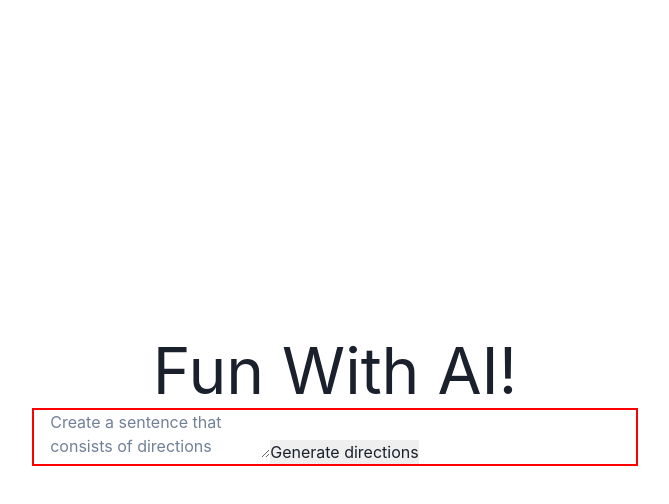
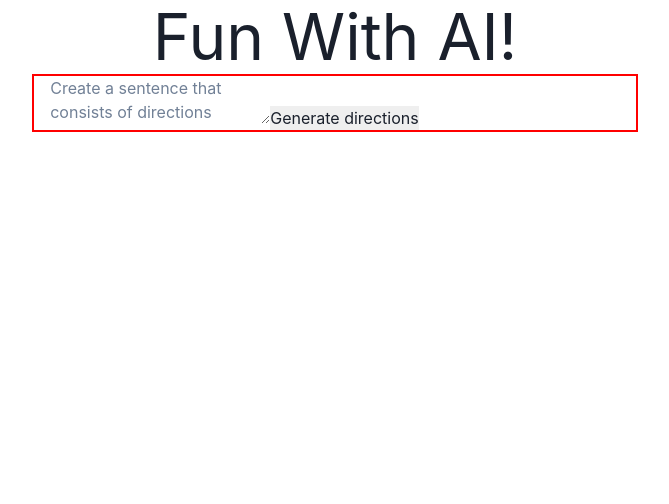
Before and after one commit to Johnnie71/OpenAI, a Next.js app: page / in a window 1280 px wide. Shown: the top 504 px of the page, without its empty margins (305-974 px from the left). Built offline with nearby package versions, Linux system fonts and the light colour scheme.

Commit message:
commented out main

```diff
--- a/styles/Home.module.css
+++ b/styles/Home.module.css
@@ -2,7 +2,7 @@
 	padding: 0 2rem;
 }
 
-.main {
+/* .main {
 	min-height: 100vh;
 	padding: 4rem 0;
 	flex: 1;
@@ -10,7 +10,7 @@
 	flex-direction: column;
 	justify-content: center;
 	align-items: center;
-}
+} */
 
 .footer {
 	display: flex;
```
Lines whose indentation alone changed are shown as unchanged.
